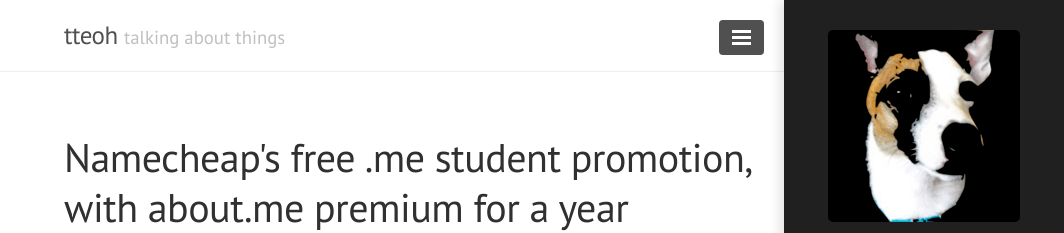
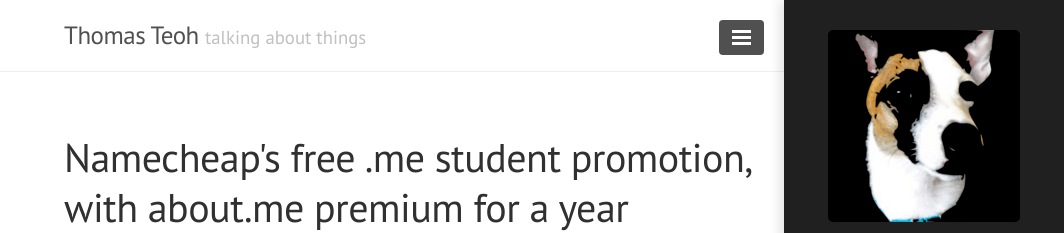
Before and after one commit to thomasteoh/thomasteoh.github.io, a Jekyll site: the page built from index.html, in a window 1280 px wide and 900 px high. Shown: the top 233 px of the window, without its empty margins (216-1280 px from the left). Built offline with Jekyll 4.4.1, drawn with Linux system fonts in a browser that asks for light colours; Markdown is read by kramdown in place of the engine named in the settings; the list of posts is cut into pages by our own code.

Commit message:
changed tteoh to Thomas Teoh

```diff
--- a/_config.yml
+++ b/_config.yml
@@ -9,7 +9,7 @@
 relative_permalinks: true
 
 # Setup
-title:            tteoh
+title:            Thomas Teoh
 tagline:          'talking about things'
 description:      'A sporadically updated log about life as a veterinarian in research with a dog named Quaver.'
 url:              http://www.tteoh.com
```
